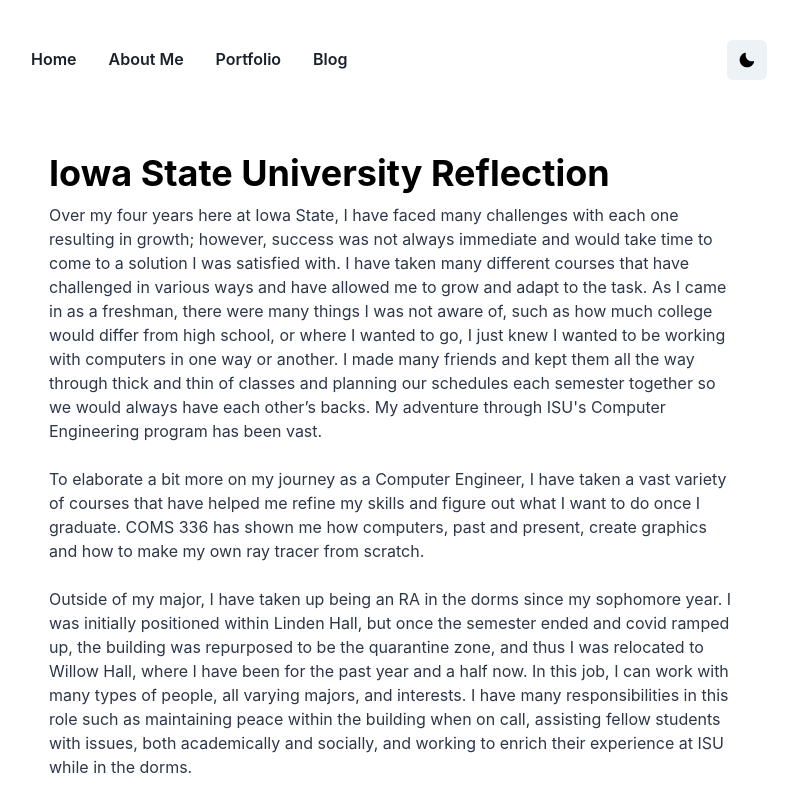
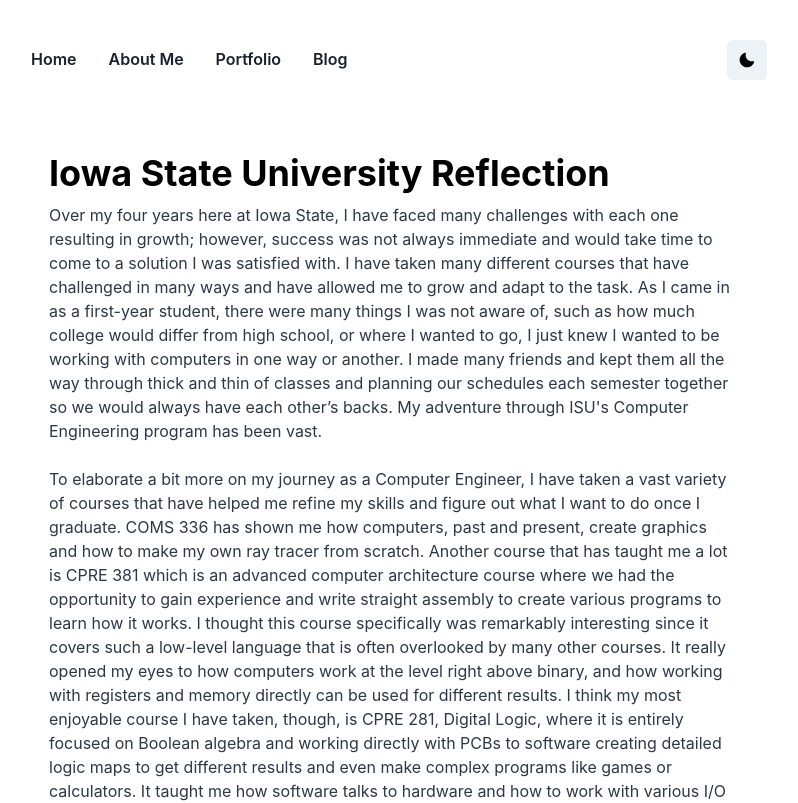
Before and after one commit to Haaduken/Haaduken.com, a Next.js app: page /overallreflection in a window 1280 px wide. Shown: the top 803 px of the page, without its empty margins (249-1047 px from the left). Built offline with nearby package versions, Linux system fonts and the light colour scheme.

Commit message:
portfolio completed.... for now ^c^c^c

```diff
--- a/pages/overallreflection.js
+++ b/pages/overallreflection.js
@@ -31,15 +31,120 @@ export default function Index() {
             maxWidth="700px"
           >
             <Heading mb={2}>Iowa State University Reflection</Heading>
-            <Text color={colorSecondary[colorMode]}>Over my four years here at Iowa State, I have faced many challenges with each one resulting in growth; however, success was not always immediate and would take time to come to a solution I was satisfied with. I have taken many different courses that have challenged in various ways and have allowed me to grow and adapt to the task. As I came in as a freshman, there were many things I was not aware of, such as how much college would differ from high school, or where I wanted to go, I just knew I wanted to be working with computers in one way or another. I made many friends and kept them all the way through thick and thin of classes and planning our schedules each semester together so we would always have each other’s backs. My adventure through ISU's Computer Engineering program has been vast.
-            <br/><br/>
-            To elaborate a bit more on my journey as a Computer Engineer, I have taken a vast variety of courses that have helped me refine my skills and figure out what I want to do once I graduate. COMS 336 has shown me how computers, past and present, create graphics and how to make my own ray tracer from scratch.
-            <br/><br/>
-            Outside of my major, I have taken up being an RA in the dorms since my sophomore year. I was initially positioned within Linden Hall, but once the semester ended and covid ramped up, the building was repurposed to be the quarantine zone, and thus I was relocated to Willow Hall, where I have been for the past year and a half now. In this job, I can work with many types of people, all varying majors, and interests. I have many responsibilities in this role such as maintaining peace within the building when on call, assisting fellow students with issues, both academically and socially, and working to enrich their experience at ISU while in the dorms.
-            <br/><br/>
-            Another opportunity I have had is working for the ISEAGE Research Lab here on campus under Professor Douglas Jacobson. We create and host Cyber Defence Competitions here at ISU for a large target audience. We hold six every academic year, two for ISU students, one for Community Colleges from around Iowa, one for high schoolers from around Iowa, and finally the national competition where we invite the winners from the ISU competitions, Community College, and other universities' teams to come compete. Being on the lab is very enjoyable as it gives a new point of view that just the degree did not offer. With it, I get to experience working with many different applications that are often used in industry and knowing the ins and outs of them including vulnerabilities, fixes, and configuration. This is all alongside application development for the services that we set up. We get to create the systems that these applications sit on and allow them to connect and interact with each other to create an IoT. This is so competitors to come in and try to patch and secure them for about a month before competition day where industry professionals come in and try to hack into their systems in a 1 way capture the flag system.
-            <br/><br/>
-            If I were to my undergrad again, there are a few things I would want to change to better my experience. The first and most important one would be to find a university with a great program like Iowa State's, but with an administration that actually cares about their students. The biggest thing that comes to mind is that anybody who does not directly interact with students regularly has not even the slightest idea of what it is like. They have been out of the role, and so far removed for so long, that it honestly does not feel like they have any idea what it is like. An example of such is the Department of Residence that I work for, </Text>
+            <Text color={colorSecondary[colorMode]}>
+              Over my four years here at Iowa State, I have faced many
+              challenges with each one resulting in growth; however, success was
+              not always immediate and would take time to come to a solution I
+              was satisfied with. I have taken many different courses that have
+              challenged in many ways and have allowed me to grow and adapt to
+              the task. As I came in as a first-year student, there were many
+              things I was not aware of, such as how much college would differ
+              from high school, or where I wanted to go, I just knew I wanted to
+              be working with computers in one way or another. I made many
+              friends and kept them all the way through thick and thin of
+              classes and planning our schedules each semester together so we
+              would always have each other’s backs. My adventure through ISU's
+              Computer Engineering program has been vast.
+              <br />
+              <br />
+              To elaborate a bit more on my journey as a Computer Engineer, I
+              have taken a vast variety of courses that have helped me refine my
+              skills and figure out what I want to do once I graduate. COMS 336
+              has shown me how computers, past and present, create graphics and
+              how to make my own ray tracer from scratch. Another course that
+              has taught me a lot is CPRE 381 which is an advanced computer
+              architecture course where we had the opportunity to gain
+              experience and write straight assembly to create various programs
+              to learn how it works. I thought this course specifically was
+              remarkably interesting since it covers such a low-level language
+              that is often overlooked by many other courses. It really opened
+              my eyes to how computers work at the level right above binary, and
+              how working with registers and memory directly can be used for
+              different results. I think my most enjoyable course I have taken,
+              though, is CPRE 281, Digital Logic, where it is entirely focused
+              on Boolean algebra and working directly with PCBs to software
+              creating detailed logic maps to get different results and even
+              make complex programs like games or calculators. It taught me how
+              software talks to hardware and how to work with various I/O
+              devices such as displays, buttons, and switches.
+              <br />
+              <br />
+              Outside of my major, I have taken up being an RA in the dorms
+              since my sophomore year. I was initially positioned within Linden
+              Hall, but once the semester ended and covid ramped up, the
+              building was repurposed to be the quarantine zone, and thus I was
+              relocated to Willow Hall, where I have been for the past year and
+              a half now. In this job, I can work with many types of people, all
+              of varying majors and interests. I have many responsibilities in
+              this role such as maintaining peace within the building when on
+              call, assisting fellow students with issues, both academically and
+              socially, and working to enrich their experience at ISU while in
+              the dorms.
+              <br />
+              <br />
+              Another opportunity I have had is working for the ISEAGE Research
+              Lab here on campus under Professor Douglas Jacobson. We create and
+              host Cyber Defence Competitions here at ISU for a large target
+              audience. We hold six every academic year, two for ISU students,
+              one for Community Colleges from around Iowa, one for high
+              schoolers from around Iowa, and finally the national competition
+              where we invite the winners from the ISU competitions, Community
+              College, along with other universities' teams to come compete.
+              Being on the lab is very enjoyable as it gives a new point of view
+              that just the degree did not offer. With it, I get to experience
+              working with countless different applications that are often used
+              in industry and knowing the ins and outs of them including
+              vulnerabilities, fixes, and configuration. This is all alongside
+              application development for the services that we set up. We get to
+              create the systems that these applications sit on and allow them
+              to connect and interact with each other to create an IoT. This is
+              so competitors to come in and try to patch and secure them for
+              about a month before competition day where industry professionals
+              come in and try to hack into their systems in a 1 way capture the
+              flag system.
+              <br />
+              <br />
+              If I were to my undergraduate again, there are a few things I
+              would want to change to better my experience. The first and most
+              important one would be to find a university with a great program
+              like Iowa State's, but with an administration that actually cares
+              about their students. The biggest thing that comes to mind is that
+              anybody who does not directly interact with students regularly has
+              not even the slightest idea of what it is like. They have been out
+              of the role, and so far, removed for so long, that it honestly
+              does not feel like they have any idea what it is like. An example
+              of such is the Department of Residence that I work for, it
+              genuinely feels like anybody who does not work directly with RAs
+              has zero idea what it is like. We are told to do so many tasks
+              that are simply the same thing under a different mask, and should
+              we fail to do one of them we get our arms twisted until we do so.
+              The specific programs I have in mind when I say this would be
+              Living, Learning, Leading (LLL) model, Connection Tracker, and
+              EAB/Navigate. These are all the exact same thing (EAB has a little
+              more), but it feels like the department just does not trust us to
+              do our jobs. If that is the only thing that they are using to gage
+              if we are doing our jobs, it seems absurd. Another thing I would
+              look for in a university, or I guess specifically for departments,
+              is to see if administration bothers to check their emails or not.
+              I have countless instances where I will email somebody on
+              administration and go weeks without a response, I understand if
+              you have other things or are out of office, however getting a
+              response so much later once the issue has passed is not very
+              professional. I have learned from this myself though, when I am
+              out of college, I know what it is like to be waiting for a
+              response, so answering in a timely manner is extremely high on my
+              priority list, as clear communication is vital and allows for low
+              stress.
+              <br />
+              <br />
+              Overall, my time at ISU has rewarding when learning and working
+              with others. I have learned so much, both academically and
+              professionally and will continue to grow in both regards once I
+              graduate in the spring. I think I will miss the social elements of
+              college, and the late-night work sessions I have had with my
+              friends to get projects done, but the memories and experiences
+              will stick around.
+            </Text>
           </Flex>
         </Stack>
       </Container>
```
Also changed, not shown: pages/generalreflection.js (+64 -1 lines), pages/portfolio.js (+12 -5 lines), 1 other file (tests, documents, lock files or other folders).
